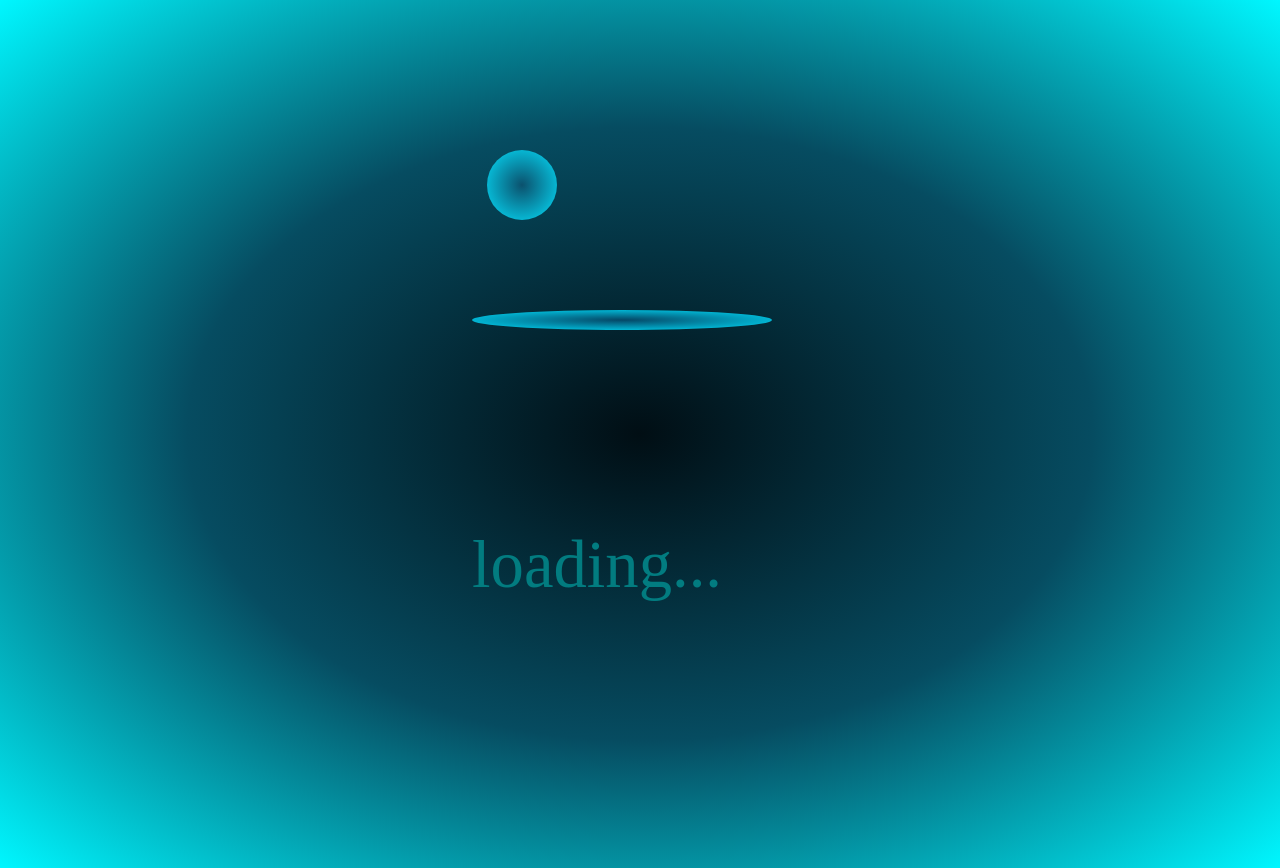
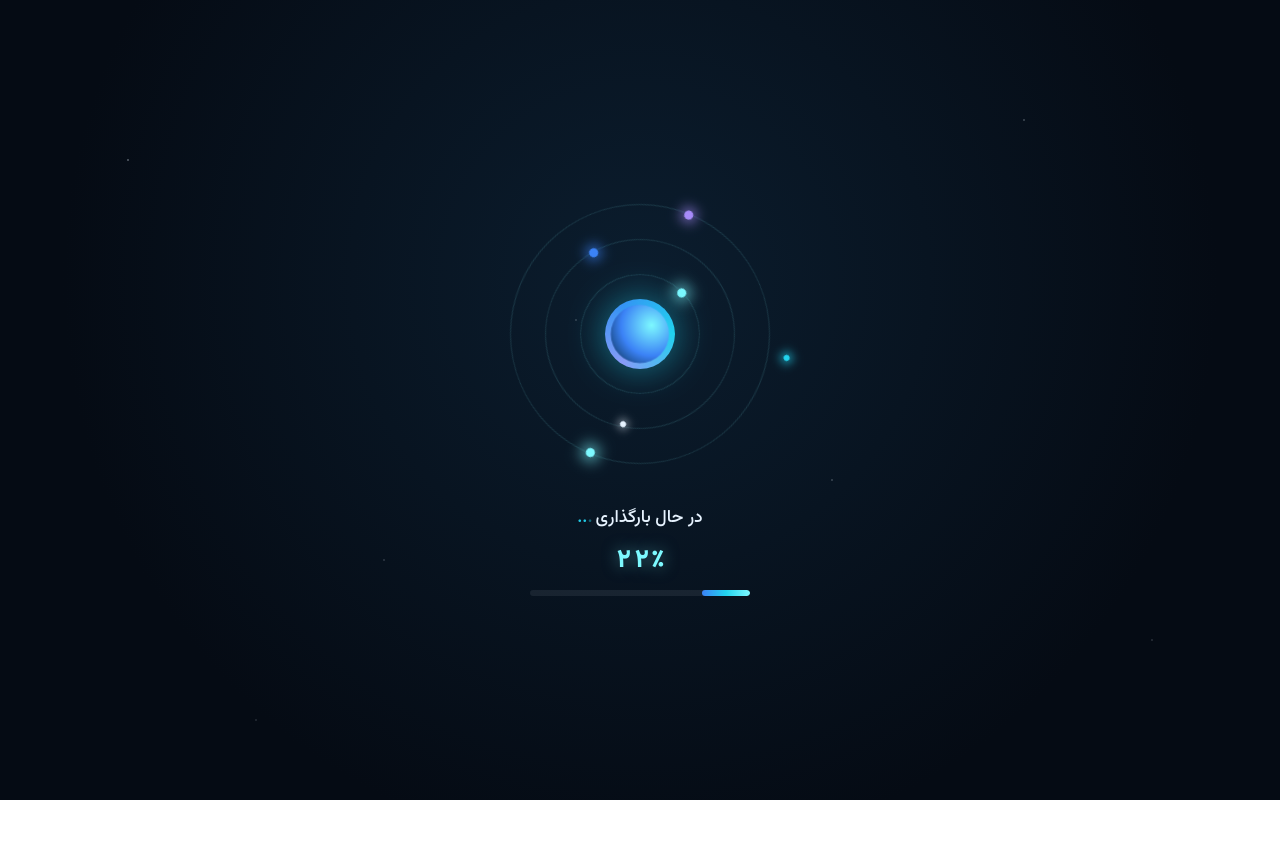
Before and after one commit to alifarashiani1276/loading, a plain HTML site: page loading/index.html in a window 1280 px wide. After the commit the page ends 800 px from the top, so only its background shows below. Drawn offline with Linux system fonts and the light colour scheme; a web font is replaced by a local one.

Commit message:
redesign loading animation

```diff
--- a/loading/index.html
+++ b/loading/index.html
@@ -1,27 +1,77 @@
-
 <!DOCTYPE html>
-<html >
+<html lang="fa" dir="rtl">
 <head>
-    <link rel="shortcut icon" href="./6_Secrets_houseplants_would_tell_blackred.jpg" type="image/x-icon">
     <meta charset="UTF-8">
     <meta name="viewport" content="width=device-width, initial-scale=1.0">
-    <title >animation </title>
+    <title>در حال بارگذاری</title>
+    <link rel="preconnect" href="https://fonts.googleapis.com">
+    <link rel="preconnect" href="https://fonts.gstatic.com" crossorigin>
+    <link href="https://fonts.googleapis.com/css2?family=Vazirmatn:wght@500;700;800&display=swap" rel="stylesheet">
     <link rel="stylesheet" href="style.css">
+</head>
+<body>
 
-</head>
+    <div class="scene">
+        <div class="stars"></div>
 
-<body dir="rtl">
+        <div class="loader" role="status" aria-label="در حال بارگذاری">
+            <div class="ring ring--outer">
+                <span class="comet"></span>
+                <span class="comet comet--b"></span>
+            </div>
+            <div class="ring ring--mid">
+                <span class="comet"></span>
+            </div>
+            <div class="ring ring--inner">
+                <span class="comet"></span>
+            </div>
 
-    <div class="item1" >
-        <div class="item2"></div>
-        <div class="item3"></div>
+            <div class="orbit orbit--1"><span class="satellite"></span></div>
+            <div class="orbit orbit--2"><span class="satellite satellite--alt"></span></div>
+
+            <div class="core">
+                <div class="core__inner"></div>
+            </div>
+        </div>
+
+        <div class="hud">
+            <p class="hud__label">
+                در حال بارگذاری
+                <span class="dots" aria-hidden="true"><span>.</span><span>.</span><span>.</span></span>
+            </p>
+            <p class="hud__percent" id="percent">۰٪</p>
+            <div class="hud__bar">
+                <div class="hud__bar-fill" id="barFill"></div>
+            </div>
+        </div>
     </div>
 
-    <div class="item4">
-       <p>...loading</p>
-    </div>
+    <script>
+        (function () {
+            var faDigits = ["۰","۱","۲","۳","۴","۵","۶","۷","۸","۹"];
+            function toFa(n) {
+                return String(n).split("").map(function (d) {
+                    return faDigits[d] !== undefined ? faDigits[d] : d;
+                }).join("");
+            }
 
+            var percentEl = document.getElementById("percent");
+            var barEl = document.getElementById("barFill");
+            var value = 0;
 
+            function tick() {
+                value += Math.random() * 4 + 1;
+                if (value >= 100) {
+                    value = 0;
+                }
+                var rounded = Math.floor(value);
+                percentEl.textContent = toFa(rounded) + "٪";
+                barEl.style.width = rounded + "%";
+                setTimeout(tick, 120);
+            }
+            tick();
+        })();
+    </script>
 
 </body>
 </html>
--- a/loading/style.css
+++ b/loading/style.css
@@ -1,158 +1,250 @@
-.item1{
-
-    display: flex;
-    flex-direction: column;
-    justify-content: center;
-    align-items: center;
-
-    margin-top: 60px;
-    margin-right: 450px;
-
-    width: 400px ;
-    height: 400px;
+:root{
+    --bg-deep: #050b14;
+    --bg-mid: #0b1d2e;
+    --cyan: #22d3ee;
+    --blue: #3b82f6;
+    --violet: #a78bfa;
+    --glow: #7df9ff;
+    --text: #e7f3ff;
+    --text-dim: #7fa3c4;
 }
 
-.item2{
-
-    background-image: radial-gradient(rgb(11, 81, 109) , rgba(5, 226, 255, 0.993)
-    );
-    width:70px;
-    height: 70px;
-    border-radius: 50%;
-
-    animation-name: item2;
-    animation-iteration-count: infinite;
-    animation-duration: 4s;
-    animation-direction:normal;
-    animation-timing-function:cubic-bezier(.95,.48,.6,.27);
+*{
+    box-sizing: border-box;
 }
 
-
-@keyframes item2{
-
-    0%{
-        position: relative;
-        top: 100px;
-        right: 100px;
-    }
-
-    25%{
-        position: relative;
-        top: -40px;
-        right: 100px;
-
-
-    }
-
-    50%{
-
-        position: relative;
-        top: 100px;
-        right: -100px;
-    }
-
-    75%{
-
-        position: relative;
-        top: -40px;
-        right: -100px;
-    }
-
-    100%{
-
-        position: relative;
-        top: 100px;
-        right: 100px;
-    }
-}
-
-
-
-
-.item3{
-
-    background-image:radial-gradient(rgb(5, 71, 102) , rgb(0, 225, 255) );
-    width: 300px;
-    height: 20px;
-    border-radius: 80%;
-    margin-top: 50px;
-
-
-
-    animation-name: item3;
-    animation-duration: 2s;
-    animation-timing-function: linear;
-    animation-direction: alternate-reverse;
-    animation-iteration-count: infinite;
-}
-
-@keyframes item3{
-
-0%{
-    transform: rotate(30deg);
-}
-
-35%{
-
-    transform: rotate(40deg);
-}
-
-65%{
-
-    transform: rotate(-40deg);
-}
-
-
-
-
-100%{
-
-    transform: rotate(-40deg);
-}
+html, body{
+    height: 100%;
+    margin: 0;
 }
 
 body{
-    width: 800px;
-    height: 800px;
-
-    background-image: radial-gradient(rgb(1, 14, 20) , rgb(6, 76, 97) ,  rgb(0, 247, 255));
+    min-height: 100vh;
+    display: flex;
+    align-items: center;
+    justify-content: center;
+    background: radial-gradient(circle at 50% 35%, var(--bg-mid), var(--bg-deep) 70%);
+    font-family: 'Vazirmatn', sans-serif;
+    overflow: hidden;
 }
 
-@font-face {
-    font-family: fantezi;
-    src: url(./This\ Cafe.otf);
+.scene{
+    position: relative;
+    display: flex;
+    flex-direction: column;
+    align-items: center;
+    gap: 2.5rem;
 }
 
-.item4{
+/* ---------- background stars ---------- */
 
-    font-family: fantezi;
-    font-size: 50pt;
-    margin-right: 550px;
-
-
+.stars{
+    position: fixed;
+    inset: 0;
+    z-index: 0;
+    background-image:
+        radial-gradient(1.5px 1.5px at 10% 20%, rgba(231,243,255,.55), transparent),
+        radial-gradient(1.5px 1.5px at 80% 15%, rgba(231,243,255,.4), transparent),
+        radial-gradient(1px 1px at 30% 70%, rgba(231,243,255,.5), transparent),
+        radial-gradient(1.5px 1.5px at 65% 60%, rgba(231,243,255,.35), transparent),
+        radial-gradient(1px 1px at 90% 80%, rgba(231,243,255,.45), transparent),
+        radial-gradient(1.5px 1.5px at 45% 40%, rgba(231,243,255,.3), transparent),
+        radial-gradient(1px 1px at 20% 90%, rgba(231,243,255,.4), transparent);
+    background-repeat: no-repeat;
+    animation: twinkle 4s ease-in-out infinite alternate;
 }
 
-p{
-    color: rgb(0, 0, 0);
-
-    animation-name: item4;
-    animation-duration: 2s;
-    animation-timing-function: linear;
-    animation-direction: alternate-reverse;
-    animation-iteration-count: infinite;
-
-
-
+@keyframes twinkle{
+    from{ opacity: .5; }
+    to{ opacity: 1; }
 }
 
-@keyframes item4{
+/* ---------- loader ---------- */
 
-    from{
+.loader{
+    position: relative;
+    width: 260px;
+    height: 260px;
+    z-index: 1;
+}
 
-        color: rgb(0, 0, 0);
-    }
+.ring{
+    position: absolute;
+    border-radius: 50%;
+    border: 1px solid rgba(125, 249, 255, 0.14);
+}
 
-    to{
-        color: rgb(4, 247, 255);
+.ring--outer{
+    inset: 0;
+    animation: spin 3.2s linear infinite;
+}
+
+.ring--mid{
+    inset: 35px;
+    animation: spin-reverse 2.4s linear infinite;
+}
+
+.ring--inner{
+    inset: 70px;
+    animation: spin 1.6s linear infinite;
+}
+
+.comet{
+    position: absolute;
+    top: -4px;
+    left: 50%;
+    width: 9px;
+    height: 9px;
+    margin-left: -4.5px;
+    border-radius: 50%;
+    background: var(--glow);
+    box-shadow: 0 0 14px 5px rgba(125, 249, 255, .6);
+}
+
+.comet--b{
+    top: auto;
+    bottom: -4px;
+    background: var(--violet);
+    box-shadow: 0 0 12px 4px rgba(167, 139, 250, .6);
+}
+
+.ring--mid .comet{
+    background: var(--blue);
+    box-shadow: 0 0 12px 4px rgba(59, 130, 246, .6);
+}
+
+/* ---------- orbiting satellites ---------- */
+
+.orbit{
+    position: absolute;
+    border-radius: 50%;
+}
+
+.orbit--1{
+    inset: 15px;
+    animation: spin-reverse 6s linear infinite;
+}
+
+.orbit--2{
+    inset: 50px;
+    animation: spin 4.5s linear infinite;
+}
+
+.satellite{
+    position: absolute;
+    top: -3px;
+    right: 8%;
+    width: 6px;
+    height: 6px;
+    border-radius: 50%;
+    background: var(--cyan);
+    box-shadow: 0 0 10px 3px rgba(34, 211, 238, .7);
+}
+
+.satellite--alt{
+    background: var(--text);
+    box-shadow: 0 0 8px 2px rgba(231, 243, 255, .6);
+    top: auto;
+    bottom: -3px;
+    right: 20%;
+}
+
+/* ---------- core ---------- */
+
+.core{
+    position: absolute;
+    inset: 95px;
+    border-radius: 50%;
+    background: conic-gradient(from 0deg, var(--cyan), var(--violet), var(--blue), var(--cyan));
+    animation: spin 4s linear infinite;
+    filter: blur(0.3px);
+}
+
+.core__inner{
+    position: absolute;
+    inset: 6px;
+    border-radius: 50%;
+    background: radial-gradient(circle at 35% 30%, var(--glow), var(--blue) 55%, #06283e 100%);
+    box-shadow: 0 0 34px 8px rgba(34, 211, 238, .45);
+    animation: pulse 2.4s ease-in-out infinite;
+}
+
+@keyframes spin{
+    to{ transform: rotate(360deg); }
+}
+
+@keyframes spin-reverse{
+    to{ transform: rotate(-360deg); }
+}
+
+@keyframes pulse{
+    0%, 100%{ transform: scale(1); }
+    50%{ transform: scale(1.07); }
+}
+
+/* ---------- hud (text + percent + bar) ---------- */
+
+.hud{
+    position: relative;
+    z-index: 1;
+    display: flex;
+    flex-direction: column;
+    align-items: center;
+    gap: .6rem;
+}
+
+.hud__label{
+    margin: 0;
+    display: flex;
+    align-items: center;
+    gap: .2rem;
+    color: var(--text);
+    font-size: 1.1rem;
+    font-weight: 500;
+}
+
+.dots span{
+    display: inline-block;
+    color: var(--cyan);
+    animation: blink 1.4s infinite;
+}
+
+.dots span:nth-child(2){ animation-delay: .2s; }
+.dots span:nth-child(3){ animation-delay: .4s; }
+
+@keyframes blink{
+    0%, 80%, 100%{ opacity: .2; }
+    40%{ opacity: 1; }
+}
+
+.hud__percent{
+    margin: 0;
+    font-size: 1.6rem;
+    font-weight: 800;
+    letter-spacing: .02em;
+    color: var(--glow);
+    text-shadow: 0 0 16px rgba(125, 249, 255, .5);
+    font-variant-numeric: tabular-nums;
+}
+
+.hud__bar{
+    width: 220px;
+    height: 6px;
+    border-radius: 999px;
+    background: rgba(231, 243, 255, .08);
+    overflow: hidden;
+}
+
+.hud__bar-fill{
+    height: 100%;
+    width: 0%;
+    border-radius: 999px;
+    background: linear-gradient(90deg, var(--blue), var(--cyan), var(--glow));
+    transition: width .12s linear;
+}
+
+@media (prefers-reduced-motion: reduce){
+    .ring, .orbit, .core, .core__inner, .dots span, .stars{
+        animation: none;
     }
 }
```
